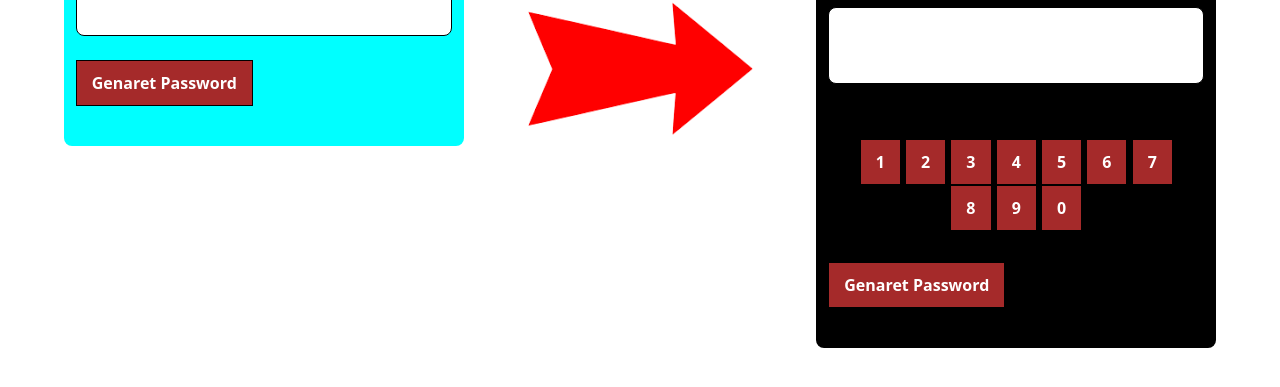
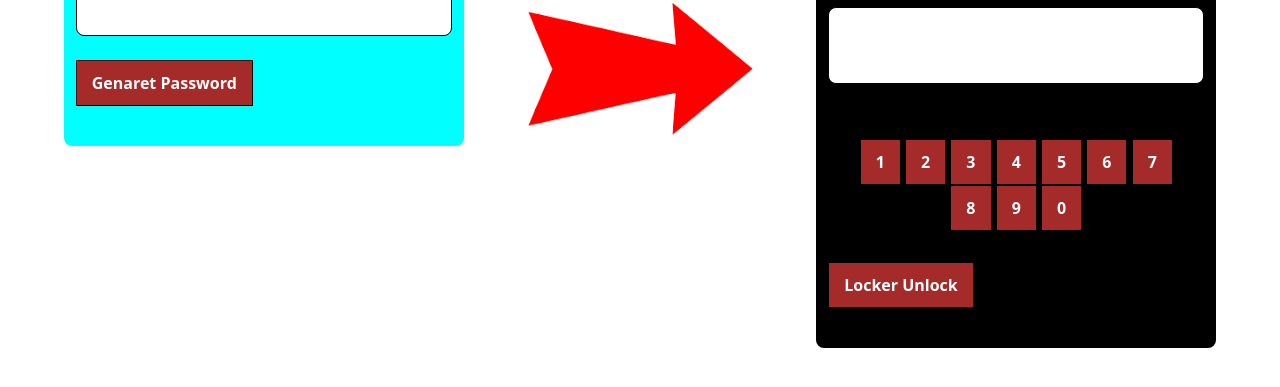
Before and after one commit to rashedul100100/html-css-js-hijacking, a plain HTML site: page index.html in a window 1280 px wide. Shown: the part 211-598 px from the top of the page. Drawn offline with nearby package versions, Linux system fonts and the light colour scheme.

Commit message:
Update index.html

```diff
--- a/index.html
+++ b/index.html
@@ -44,7 +44,7 @@
                     <button id="btn" onclick="pass(9)">9</button>
                     <button id="btn" onclick="pass(0)">0</button>
                 </div>
-                <button id="mach-pass" class="mt-4">Genaret Password</button>
+                <button id="mach-pass" class="mt-4">Locker Unlock</button>
             </div>
         </div>
     </div>
```
